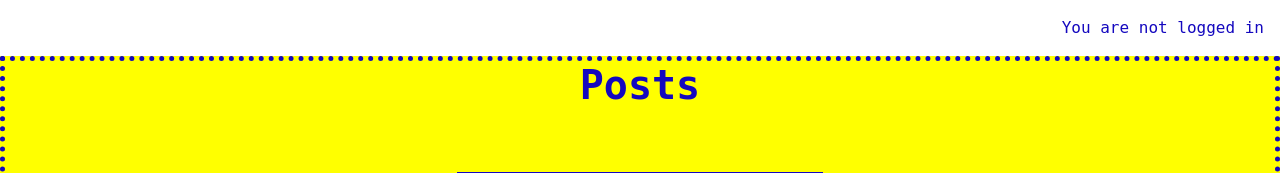
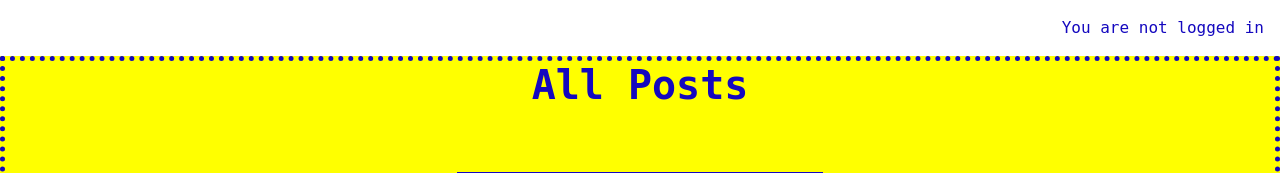
Before and after one commit to glaw2000/Leftovers, a Django app: page /blog/ in a window 1280 px wide. Shown: the part 220-393 px from the top of the page. Run offline with Django 4.2, Linux system fonts and the light colour scheme; tables that the repository leaves empty hold one stand-in row (values such as "Sample post"); parts of the project's set-up code (start-up, migrations or seed data) failed here and were passed over; some libraries are stand-ins or nearby versions.

Commit message:
add if else loop for H3 in blog.html, removed commented out code from views.py

```diff
--- a/blog/templates/blog/blog.html
+++ b/blog/templates/blog/blog.html
@@ -2,9 +2,14 @@
 {% load static %}
 
 {% block content %}
-<!-- AllPosts page (blog.html) content starts here -->
+<!-- Posts page (blog.html) content starts here -->
 <div id="body" class="bodytxt" >
-    <h1>Posts</h1>
+    {% if current_ingredient == "Any" %}
+        <h1>All Posts</h1>
+    {% else %}
+        <h1>All Posts </h1>
+        <h2>(filtered by "{{current_ingredient}}")</h2>
+    {% endif %}
     <div class="categories">
     {% for post in items %}
         <div class="blog_cell">
--- a/blog/views.py
+++ b/blog/views.py
@@ -13,7 +13,6 @@ class AllPosts(ListView):
     Displays listing of all posts, filtered by ingredient if specified
     """
     model = Post
-    # queryset = Post.objects.order_by("created_on")
     template_name = 'blog/blog.html'
     context_object_name = 'items'
     paginate_by = 9
```
